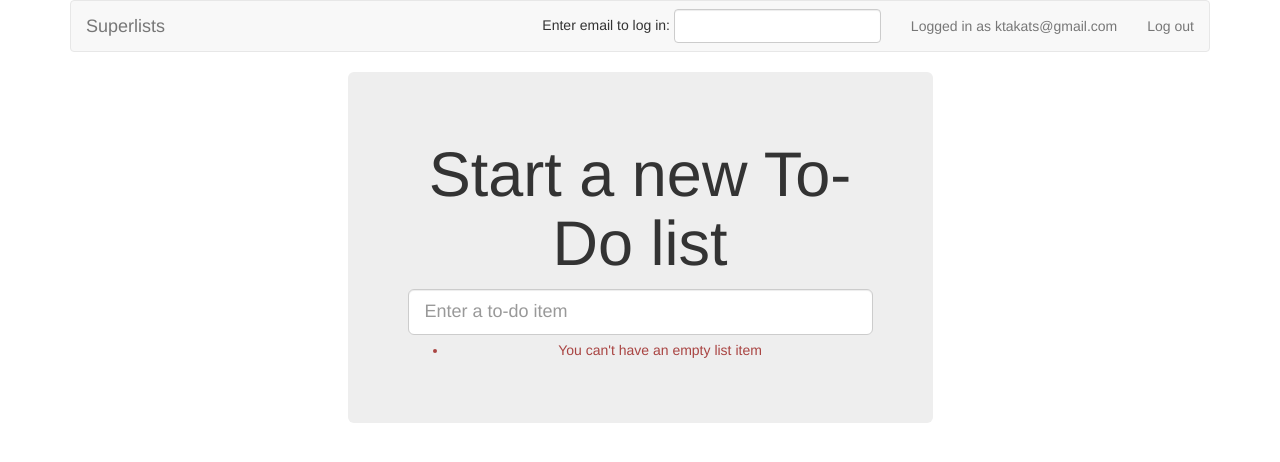
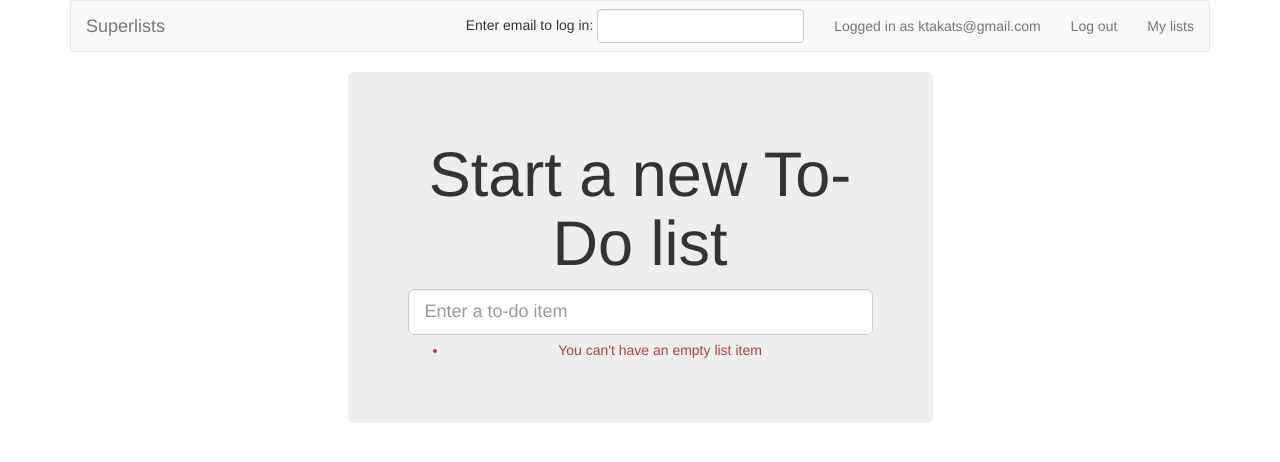
Before and after one commit to ktakats/obeythetestinggoat, a Django app: page /lists/new in a window 1280 px wide. Shown: the top 462 px of the page. Run offline with Django 3.2, Linux system fonts and the light colour scheme; a user stored in the database is signed in; some libraries are stand-ins or nearby versions.

Commit message:
url, placeholder view, and first-cut templates for my_lists

```diff
--- a/lists/templates/base.html
+++ b/lists/templates/base.html
@@ -16,12 +16,17 @@
     <nav class="navbar navbar-default" role="navigation">
       <div class="container-fluid">
         <a class="navbar-brand" href="/">Superlists</a>
+
         {% if user.email %}
           <ul class="nav navbar-nav navbar-right">
+            <li><a href="{% url 'my_lists' user.email%}">My lists</a></li>
+          </ul>
+          <ul class="nav navbar-nav navbar-right">
             <li class="navbar-text">Logged in as {{user.email}}</li>
-            <li><a href="#">Log out</a></li>
+            <li><a href="{% url 'logout' %}">Log out</a></li>
           </ul>
         {% endif %}
+
         <form class="navbar-form navbar-right" method="POST" action="{% url 'send_login_email' %}">
           <span>Enter email to log in:</span> <input class="form-control" name="email" type="text"/>
           {% csrf_token %}
@@ -48,6 +53,7 @@
       <div class="col-md-6 col-md-offset-3 jumbotron">
         <div class="text-center">
           <h1>{% block header_text %}{% endblock %}</h1>
+          {% block list_form %}
           <form method="POST" action="{% block form_action%}{% endblock %}">
             {{form.text}}
             {% csrf_token %}
@@ -57,6 +63,7 @@
               </div>
             {% endif%}
           </form>
+          {% endblock %}
         </div>
       </div>
     </div>
@@ -64,6 +71,13 @@
     <div class="row">
       <div class="col-md-6 col-md-offset-3">
         {% block table %}
+        {% endblock %}
+      </div>
+    </div>
+
+    <div class="row">
+      <div class="col-md-6 col-md-offset-3">
+        {% block extra_content %}
         {% endblock %}
       </div>
     </div>
--- a/lists/urls.py
+++ b/lists/urls.py
@@ -20,4 +20,5 @@
 urlpatterns = [
     url(r'^new$', views.new_list, name='new_list'),
     url(r'^(\d+)/$', views.view_list, name='view_list'),
+    url(r'^users/(.+)/$', views.my_lists, name='my_lists'),
 ]
--- a/lists/views.py
+++ b/lists/views.py
@@ -29,3 +29,6 @@
         return redirect(list_)
     else:
         return render(request, 'home.html', {"form": form})
+
+def my_lists(request, email):
+    return render(request, 'my_lists.html')
```
Also changed, not shown: lists/templates/my_lists.html (added, +16 -0 lines), lists/tests/test_views.py (+6 -0 lines).
